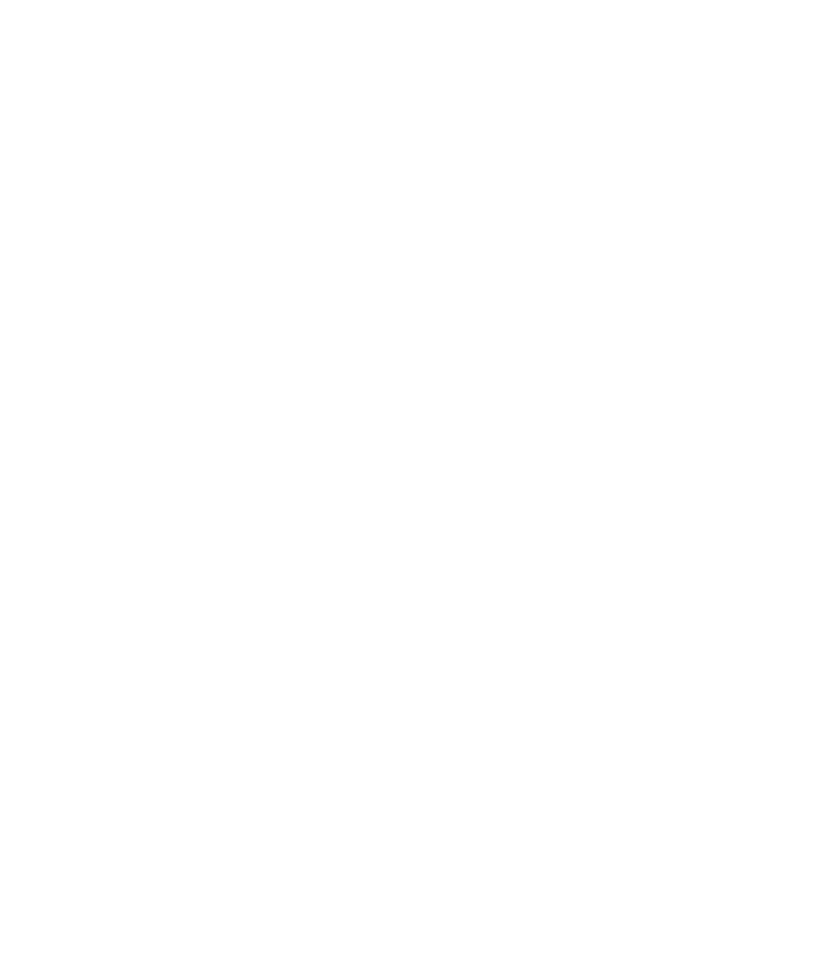
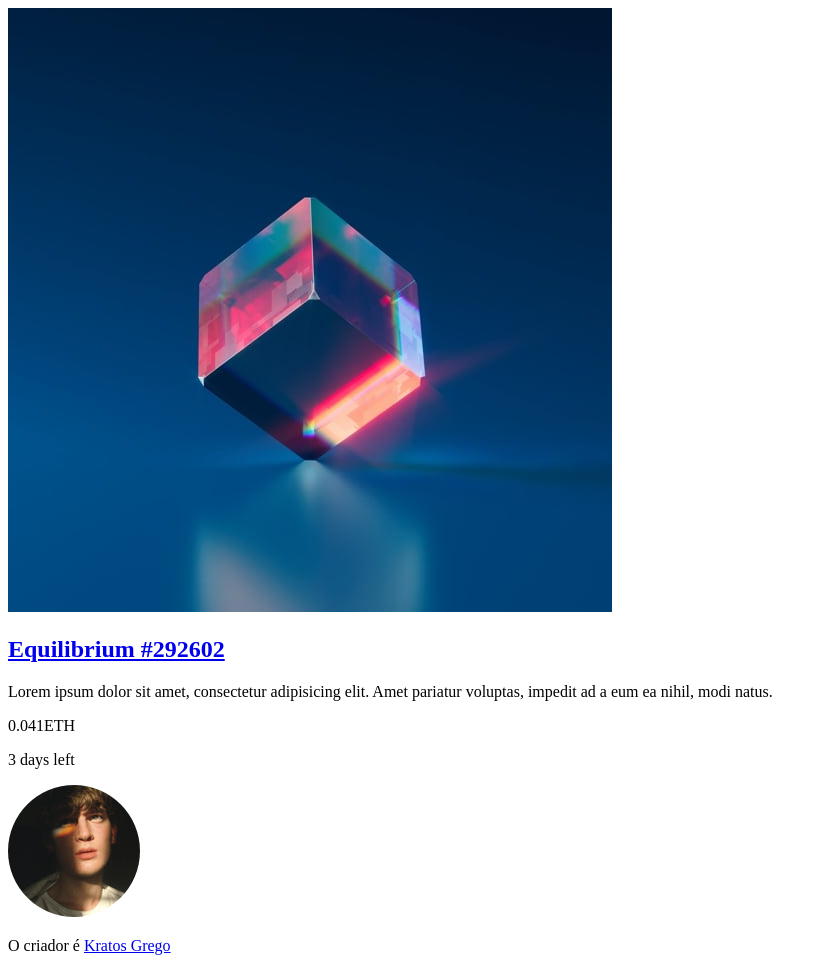
Before and after one commit to oseiasWeb/cartao-nft, a plain HTML site: page index.html in a window 1280 px wide. Shown: the whole page, without its empty margins (0-827 px from the left). Before the commit the page ends 800 px from the top, so only its background shows below. Drawn offline with Linux system fonts and the light colour scheme.

Commit message:
Inclusão da estrutura Html da página

```diff
--- a/index.html
+++ b/index.html
@@ -4,11 +4,35 @@
     <meta charset="UTF-8">
     <meta http-equiv="X-UA-Compatible" content="IE=edge">
     <meta name="viewport" content="width=device-width, initial-scale=1.0">
+    <meta name="description" content="Página apresentando um card NFT">
     <title>Projeto NFT</title>
     <link rel="shortcut icon" href="./src/images/favicon-32x32.png" type="image/x-icon">
 
 </head>
 <body>
+      <main>
+        <div class="cartao-nft">
+            <a href="#">
+                <img src="./src/images/image-equilibrium.jpg" alt="Imagem equilibrium NFT">
+            </a>
 
+            <a href="#">
+                <h2>Equilibrium #292602</h2>
+            </a>
+
+            <p>Lorem ipsum dolor sit amet, consectetur adipisicing elit. Amet pariatur voluptas, impedit ad a eum ea nihil, modi natus.</p>
+
+            <div>
+                <p>0.041ETH</p>
+                <p>3 days left</p>
+            </div>
+
+            <div>
+                <img src="./src/images/image-avatar.png" alt="Foto criador do NFT">
+                <p>O criador é <a href="#"><span>Kratos Grego</span></a></p>
+            </div>
+
+        </div>
+      </main>
 </body>
 </html>
```
